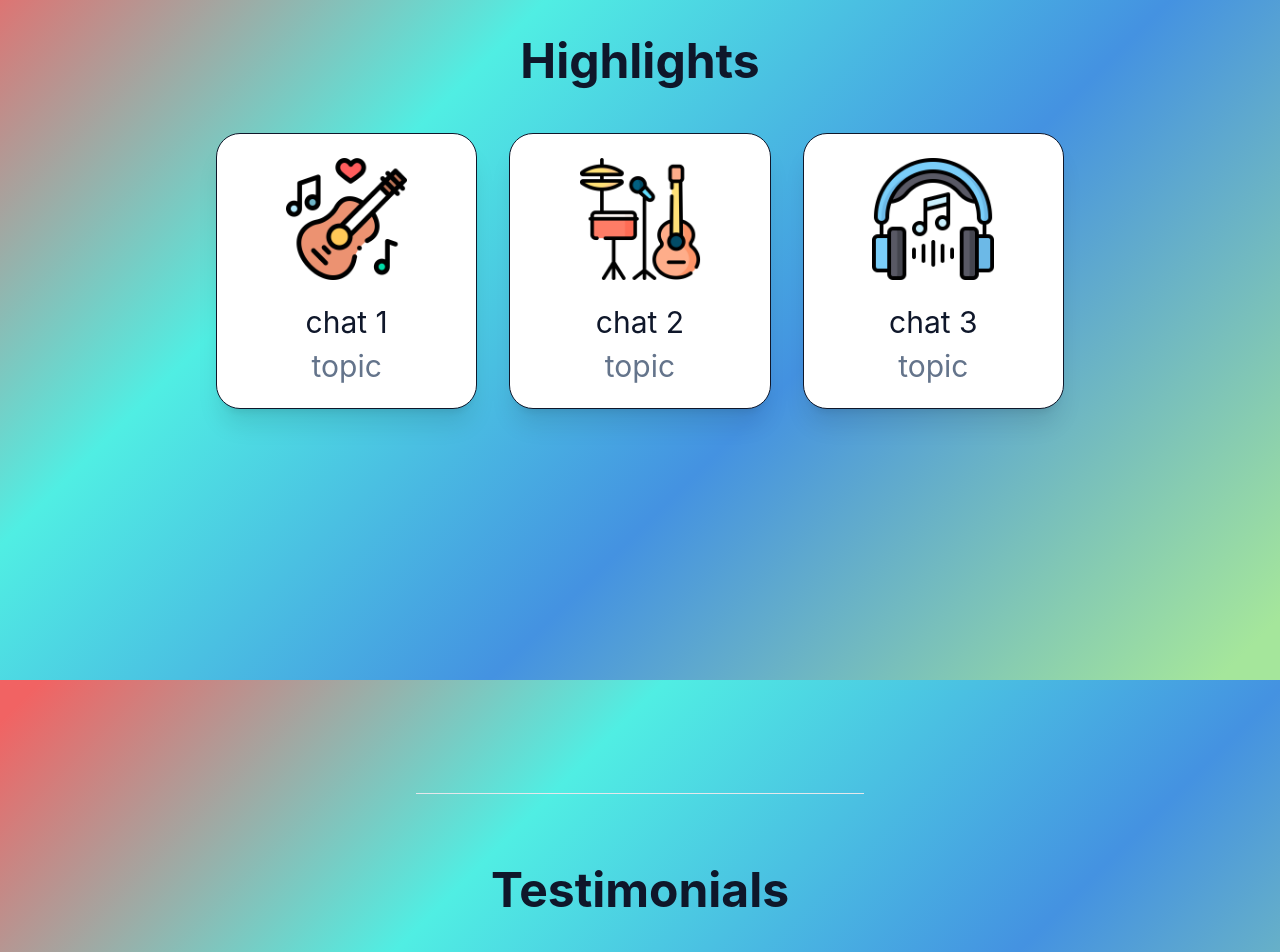
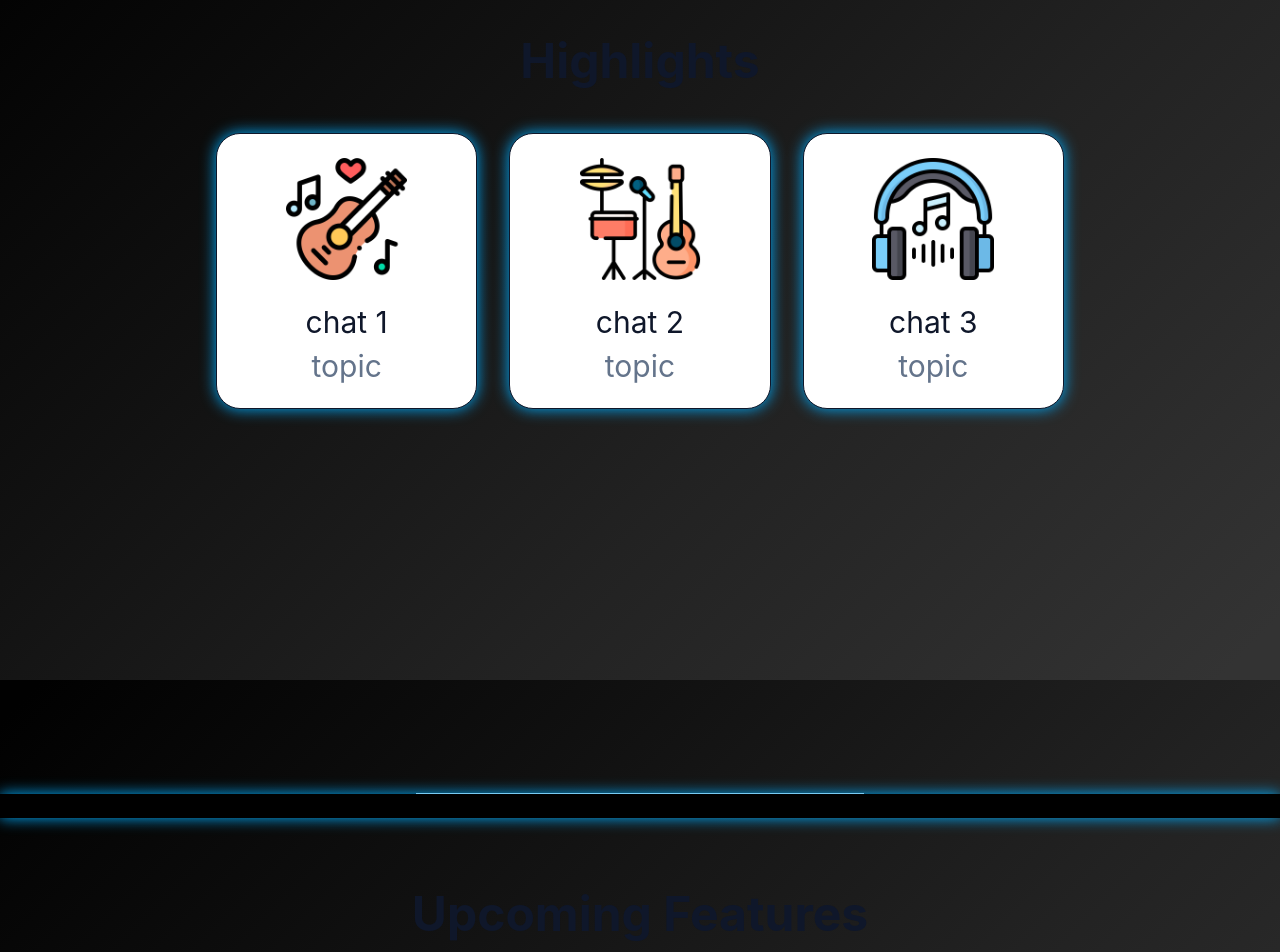
Before and after one commit to ShootiePT/ninetiesChatroom, a plain HTML site: page build/index.html in a window 1280 px wide. Shown: the part 920-1872 px from the top of the page. Drawn offline with Linux system fonts and the light colour scheme.

Commit message:
Separate de sections

```diff
--- a/build/css/background.css
+++ b/build/css/background.css
@@ -2,7 +2,7 @@ body {
     margin: auto;
     font-family: -apple-system, BlinkMacSystemFont, sans-serif;
     overflow: auto;
-    background: linear-gradient(315deg, rgb(165, 230, 155) 3%, rgb(68, 146, 225) 38%, rgb(80, 238, 227) 68%, rgb(241, 99, 99) 98%);
+    background: linear-gradient(315deg, #333 3%, #222 38%, #111 68%, #010101 98%);
     animation: gradient 15s ease infinite;
     background-size: 400% 400%;
     background-attachment: fixed;
@@ -73,6 +73,7 @@ body {
     color: #293a48;
     color: #445566;
     color: #576d80;
+
     color: #794722;
     color: #a76f45;
     color: #b29786;
--- a/build/css/items.css
+++ b/build/css/items.css
@@ -8,3 +8,16 @@
 .upper-color {
     background-color: #000000;
 }
+
+.sh-box {
+    box-shadow: 0 0 15px #00adfd;
+}
+
+.features {
+    background-color: #000;
+    width: 100vw;
+    position: relative;
+    left: 50%;
+    right: 50%;
+    transform: translateX(-50%);
+}
--- a/build/index.html
+++ b/build/index.html
@@ -5,16 +5,19 @@
   <meta charset="UTF-8" />
   <meta http-equiv="X-UA-Compatible" content="IE=edge" />
   <meta name="viewport" content="width=device-width, initial-scale=1.0" />
+
   <title>MusicChat</title>
+
   <link rel="stylesheet" href="css/style.css" />
   <link rel="stylesheet" href="css/items.css" />
-  <script src="js/main.js" defer></script>
   <link rel="icon" type="image/png" href="favicon.png">
 
+  <script src="js/main.js" defer></script>
 </head>
 
 <body class="min-h-screen bg-slate-50 dark:bg-black dark:text-white">
-  <header class="sticky top-0 z-10 bg-teal-700 text-white upper-color">
+  <!-- HEADER -->
+  <header class="sticky top-0 z-10 bg-teal-700 text-white upper-color sh-box">
     <section class="mx-auto flex max-w-4xl items-center justify-between p-4">
       <h1 class="text-3xl font-medium">
         <a href="#hero" class="mx-auto flex max-w-4xl items-center justify-between p-4">
@@ -24,7 +27,6 @@
       </h1>
       <div>
         <button id="hamburger-button" class="relative h-8 w-8 cursor-pointer text-3xl md:hidden">
-          <!-- &#9776; -->
           <div
             class="absolute top-4 -mt-0.5 h-1 w-8 rounded bg-white transition-all duration-500 before:absolute before:h-1 before:w-8 before:-translate-x-4 before:-translate-y-3 before:rounded before:bg-white before:transition-all before:duration-500 before:content-[''] after:absolute after:h-1 after:w-8 after:-translate-x-4 after:translate-y-3 after:rounded after:bg-white after:transition-all after:duration-500 after:content-['']">
           </div>
@@ -37,9 +39,6 @@
     </section>
     <section id="mobile-menu"
       class="top-68 justify-center absolute hidden w-full origin-top animate-open-menu flex-col bg-black text-5xl">
-      <!-- <button class="text-8xl self-end px-6">
-                &times;
-            </button> -->
       <nav class="flex min-h-screen flex-col items-center py-8" aria-label="mobile">
         <a href="#hero" class="w-full py-6 text-center hover:opacity-90">Home</a>
         <a href="#rockets" class="w-full py-6 text-center hover:opacity-90">Chat Room</a>
@@ -48,6 +47,8 @@
       </nav>
     </section>
   </header>
+
+  <!-- MAIN -->
   <main class="mx-auto max-w-4xl">
     <section id="hero"
       class="widescreen:section-min-height tallscreen:section-min-height mb-12 flex scroll-mt-40 flex-col-reverse items-center justify-center gap-8 p-6 sm:flex-row">
@@ -66,13 +67,14 @@
 
     <hr class="mx-auto w-1/2 bg-black dark:bg-white" />
 
-    <section id="rockets" class="widescreen:section-min-height tallscreen:section-min-height my-12 scroll-mt-20 p-6">
+    <!-- HIGHLIGHTS -->
+    <section class="widescreen:section-min-height tallscreen:section-min-height my-12 scroll-mt-20 p-6">
       <h2 class="mb-6 text-center text-4xl font-bold text-slate-900 dark:text-white sm:text-5xl">
         Highlights
       </h2>
       <ul class="mx-auto my-12 flex list-none flex-col items-center gap-8 sm:flex-row">
         <li
-          class="flex w-2/3 flex-col items-center rounded-3xl border border-solid border-slate-900 bg-white py-6 px-2 shadow-xl dark:border-gray-100 dark:bg-black sm:w-5/6">
+          class="flex w-2/3 flex-col items-center rounded-3xl border border-solid border-slate-900 bg-white py-6 px-2 shadow-xl dark:border-gray-100 dark:bg-black sm:w-5/6 sh-box">
           <img src="./img/guitar.png" alt="Explorer" class="mb-6 w-1/2" />
           <h3 class="text-center text-3xl text-slate-900 dark:text-white">
             chat 1
@@ -82,7 +84,7 @@
           </p>
         </li>
         <li
-          class="flex w-2/3 flex-col items-center rounded-3xl border border-solid border-slate-900 bg-white py-6 px-2 shadow-xl dark:border-gray-100 dark:bg-black sm:w-5/6">
+          class="flex w-2/3 flex-col items-center rounded-3xl border border-solid border-slate-900 bg-white py-6 px-2 shadow-xl dark:border-gray-100 dark:bg-black sm:w-5/6 sh-box">
           <img src="./img/live-music.png" alt="Adventurer" class="mb-6 w-1/2" />
           <h3 class="text-center text-3xl text-slate-900 dark:text-white">
             chat 2
@@ -92,7 +94,7 @@
           </p>
         </li>
         <li
-          class="flex w-2/3 flex-col items-center rounded-3xl border border-solid border-slate-900 bg-white py-6 px-2 shadow-xl dark:border-gray-100 dark:bg-black sm:w-5/6">
+          class="flex w-2/3 flex-col items-center rounded-3xl border border-solid border-slate-900 bg-white py-6 px-2 shadow-xl dark:border-gray-100 dark:bg-black sm:w-5/6 sh-box">
           <img src="./img/headphones.png" alt="Infinity" class="mb-6 w-1/2" />
           <h3 class="text-center text-3xl text-slate-900 dark:text-white">
             chat 3
@@ -106,10 +108,16 @@
 
     <hr class="mx-auto w-1/2 bg-black dark:bg-white" />
 
+
+    <section class="features sh-box">
+      <div>dssadasdasdasdasdasdasdasdasd</div>
+    </section>
+
+    <!-- 2ND SECTION -->
     <section id="testimonials"
       class="widescreen:section-min-height tallscreen:section-min-height my-12 scroll-mt-20 p-6">
       <h2 class="mb-6 text-center text-4xl font-bold text-slate-900 dark:text-white sm:text-5xl">
-        Testimonials
+        Upcoming Features
       </h2>
       <figure class="my-12">
         <blockquote class="relative rounded-3xl bg-teal-600 py-12 pl-14 pr-8 dark:bg-black">
@@ -126,6 +134,8 @@
 
     <hr class="mx-auto w-1/2 bg-black dark:bg-white" />
 
+
+    <!-- 3RD SECTION
     <section id="contact" class="widescreen:section-min-height tallscreen:section-min-height my-12 scroll-mt-16 p-6">
       <h2 class="mb-6 text-center text-4xl font-bold text-slate-900 dark:text-white sm:text-5xl">
         Contact Us
@@ -138,14 +148,17 @@
         <textarea name="message" id="message" cols="30" rows="10" placeholder="Your Message" required
           class="w-full rounded-xl border border-solid border-slate-900 p-3 text-2xl text-black dark:border-none sm:text-3xl"></textarea>
         <button
-          class="w-48 rounded-xl border border-solid border-slate-900 bg-teal-700 p-3 text-white hover:bg-teal-600 active:bg-teal-500 dark:border-none">
+          class="w-48 rounded-xl border border-solid border-slate-900 bg-teal-700 p-3 text-white hover:bg-teal-600 active:bg-teal-500 dark:border-none upper-color">
           Submit
         </button>
       </form>
     </section>
+    -->
+
   </main>
 
-  <footer id="footer" class="bg-teal-700 text-xl text-white upper-color">
+  <!-- FOOTER -->
+  <footer id="footer" class="bg-teal-700 text-xl text-white upper-color sh-box">
     <section class="mx-auto flex max-w-4xl flex-col p-4 sm:flex-row sm:justify-between">
       <address>
         <h2>MergeForkers, Inc.</h2>
@@ -161,8 +174,7 @@
         <a href="#contact" class="hover:opacity-90">link 3</a>
       </nav>
       <div class="flex flex-col sm:gap-2">
-        <p class="text-right">Copyright &copy; <span id="year">2014</span></p>
-        <p class="text-right">All Rights Reserved</p>
+        <p class="text-right">All Rights Reserved &copy; <span id="year">2014</span></p>
       </div>
     </section>
   </footer>
```
